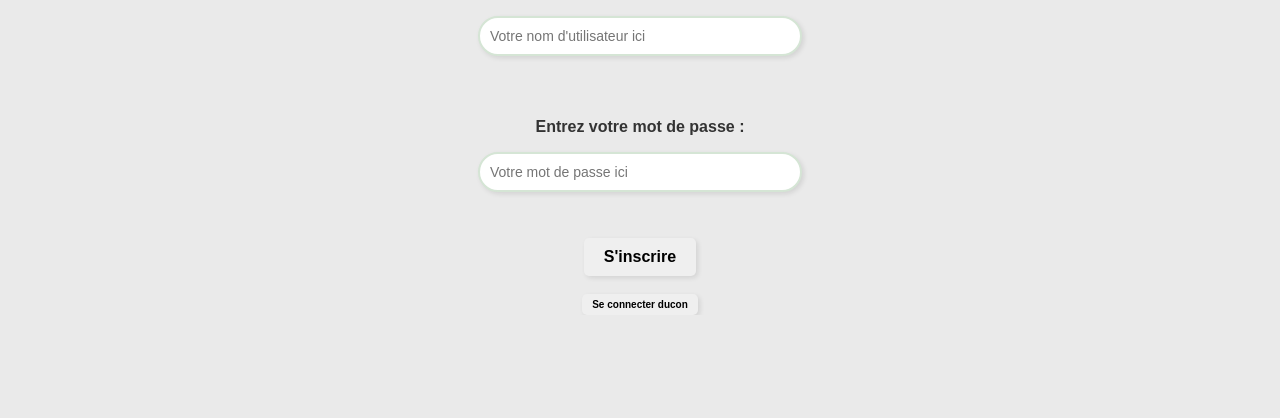
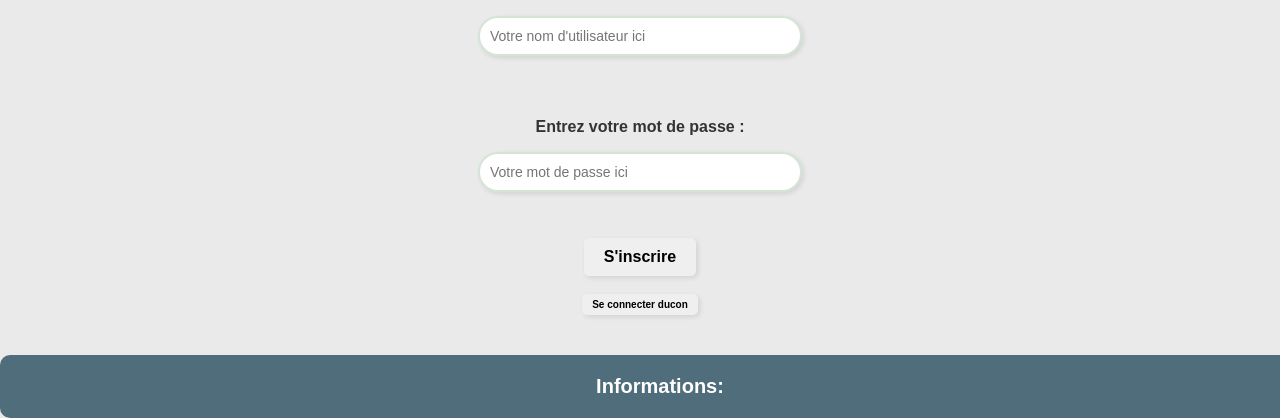
Before and after one commit to Eudo08/2025_2026_nsi_lndb_term4_gp1, a Flask app: page / in a window 1280 px wide. Shown: the part 571-989 px from the top of the page. Before the commit the page ends 886 px from the top, so only its background shows below. Run offline with Flask 3, Linux system fonts and the light colour scheme.

Commit message:
Bandeau WIP

```diff
--- a/static/css/styleprincipal.css
+++ b/static/css/styleprincipal.css
@@ -23,6 +23,19 @@
     border-radius: 10px;
     width: 100%;
 }
+
+.bandeau_bas {
+    background-color: var(--paynes-gray);
+    color: white;
+    text-align: center;
+    padding: 20px;
+    font-size: 20px;
+    border-radius: 10px;
+    width: 100%;
+    margin-top: 40px;
+}
+
+
 
 .flash_message {
     color: red;
--- a/templates/connexion.html
+++ b/templates/connexion.html
@@ -37,7 +37,10 @@
                     </br>
                     <button type="submit" class="bouton"> Crée un compte </button>
             </center>
-
+            <div class="bandeau_bas">
+                Informations:
+              </div>
+            <div id="main" class="principal">
 </body>
 
 </html>
--- a/templates/inscription.html
+++ b/templates/inscription.html
@@ -60,6 +60,9 @@
             <button type="submit" class="bouton_co">Se connecter ducon</button>
         </center>
       </div>
+      <div class="bandeau_bas">
+        Informations:
+      </div>
 </body>
 
 </html>
```
Also changed, not shown: test/test_bandeau.html (+2 -3 lines).
